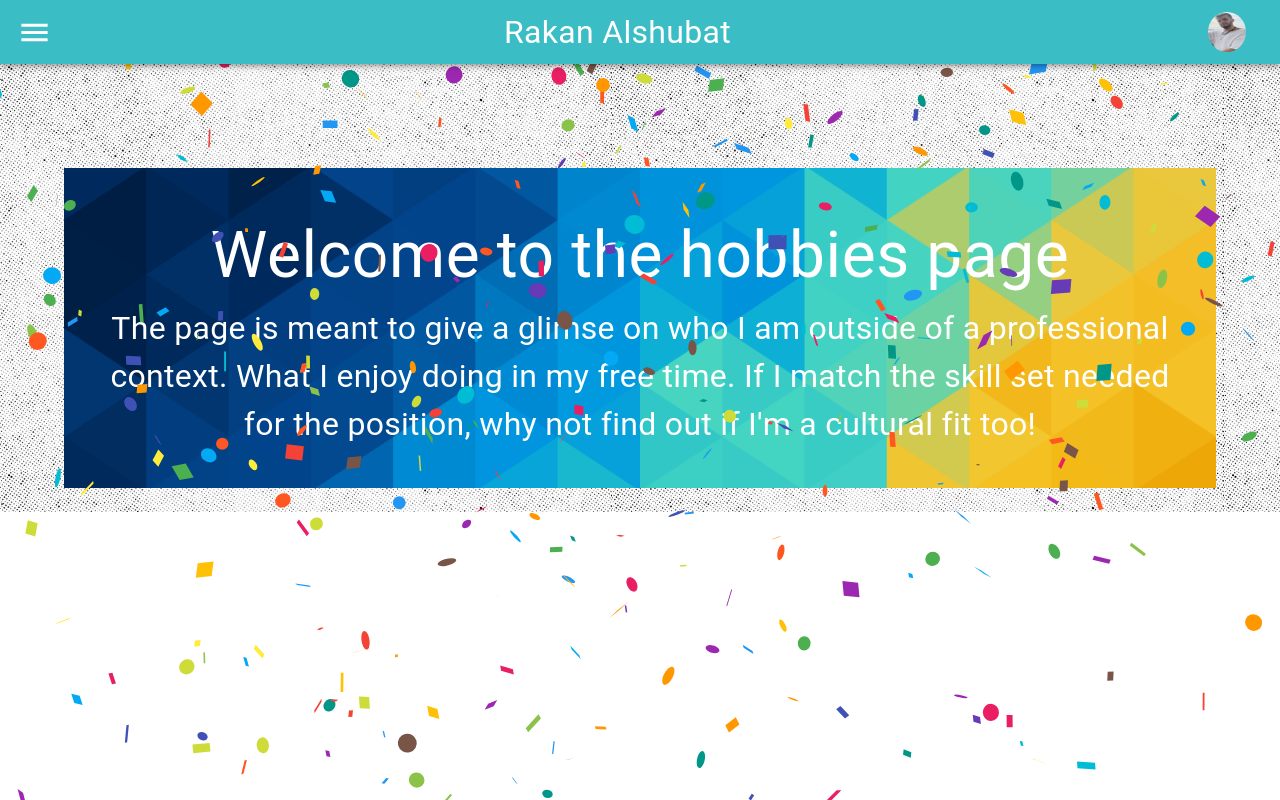
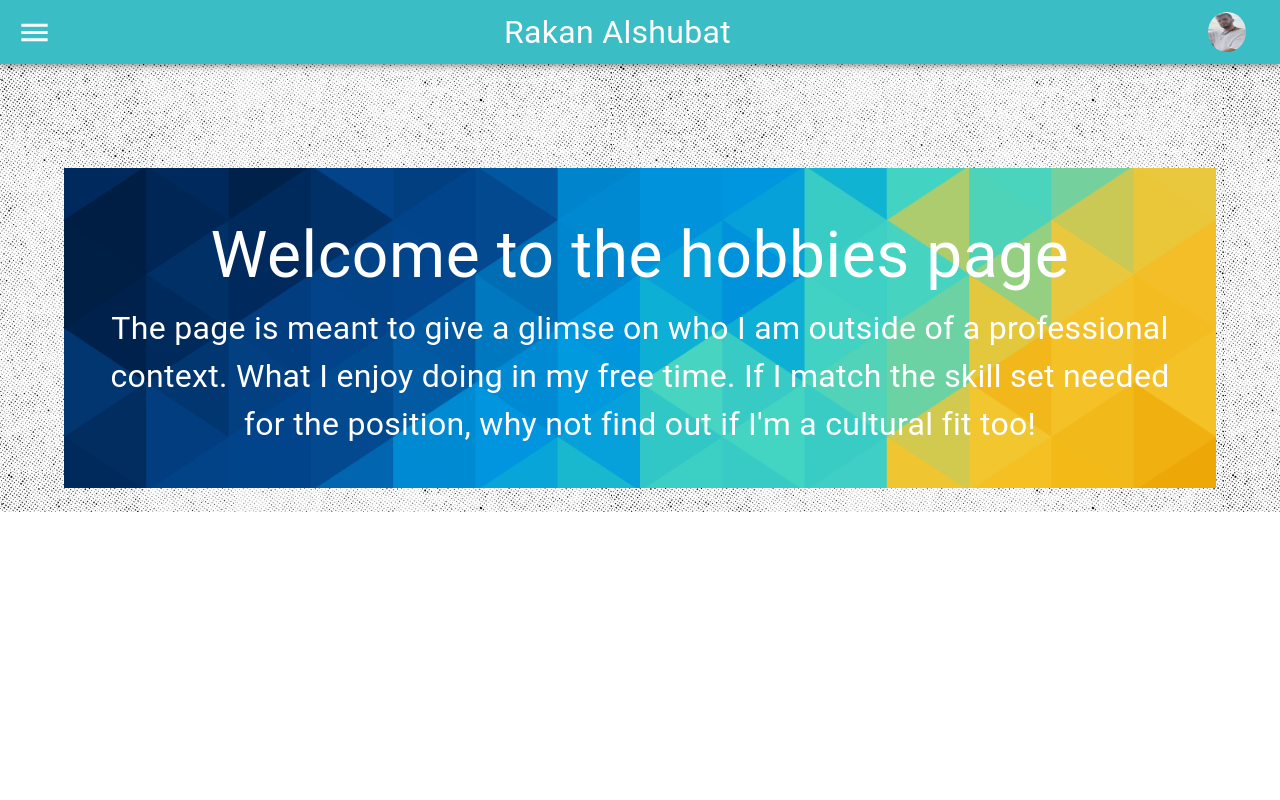
Before and after one commit to rakan-alshubat/frontend-portfolio, a Next.js app: page /Hobbies in a window 1280 px wide. Built offline with nearby package versions, Linux system fonts and the light colour scheme.

Commit message:
removing confetti

```diff
--- a/src/pages/Hobbies.js
+++ b/src/pages/Hobbies.js
@@ -6,22 +6,14 @@ import Dogs from 'src/media/Dogs.jpg'
 import Camping from 'src/media/Camping.jpg'
 import Halloween from 'src/media/Halloween.jpg'
 import Festival from 'src/media/Festival.jpg'
-import { useWindowSize } from 'react-use'
-import Confetti from 'react-confetti'
 
 
 export default function Hobbies() {
-    const { width, height } = useWindowSize()
     return (
       <>
       <WelcomeText
         title={'Welcome to the hobbies page'}
         content={'The page is meant to give a glimse on who I am outside of a professional context. What I enjoy doing in my free time. If I match the skill set needed for the position, why not find out if I\'m a cultural fit too!'}
-      />
-      <Confetti
-        width={width}
-        height={height}
-        numberOfPieces={500}
       />
       {/* <PhotoTransitionTile
         imageName={VideoGames}
```
